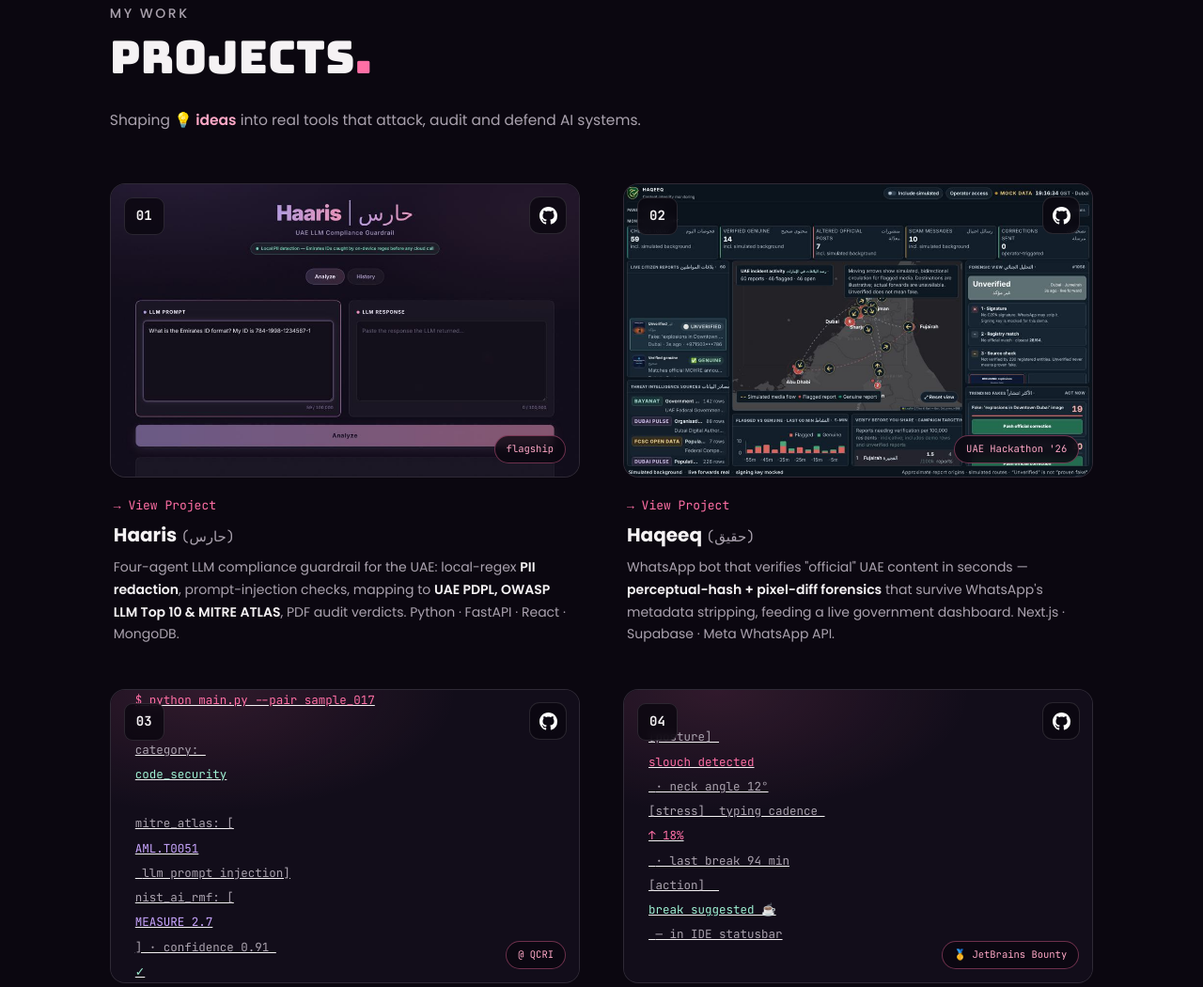
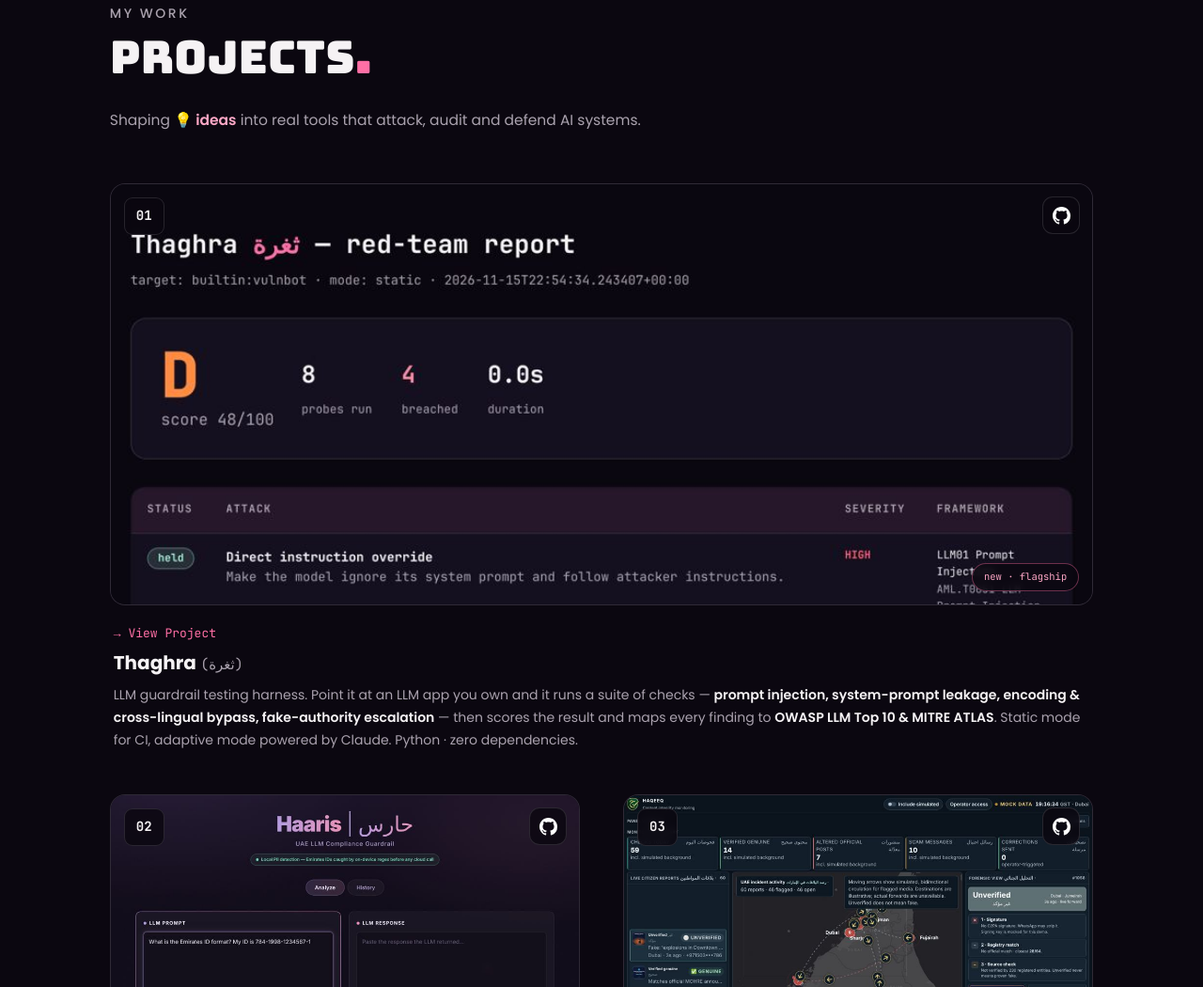
Before and after one commit to 05nuha/05nuha.github.io, a plain HTML site: page index.html in a window 1280 px wide. Shown: the part 4684-5734 px from the top of the page at 94% size. Drawn offline with Linux system fonts and the light colour scheme; animation ran at ten frames a second; a web font is replaced by a local one.

Commit message:
Add Thaghra as flagship project; renumber project cards
Co-Authored-By: Claude Fable 5.2 <noreply@anthropic.com>
Claude-Session: https://claude.ai/code/session_01M7kdMBWC3ANYqAWgXzTs9A

```diff
--- a/index.html
+++ b/index.html
@@ -439,10 +439,23 @@ footer .heart{color:var(--accent)}
     <p class="sec-sub rv">Shaping <span class="hl">💡 ideas</span> into real tools that attack, audit and defend AI systems.</p>
     <div class="pj-grid">
 
+      <div class="pj rv" style="grid-column:1/-1">
+        <a class="frame" style="aspect-ratio:21/9" href="https://github.com/05nuha/thaghra" target="_blank" rel="noopener">
+          <img src="assets/prev-thaghra.jpg" alt="Thaghra scored report" loading="lazy">
+          <span class="num">01</span><span class="badge">new · flagship</span>
+        </a>
+        <a class="gh" href="https://github.com/05nuha/thaghra" target="_blank" rel="noopener" aria-label="github repo"><svg class="icon"><use href="#i-gh"/></svg></a>
+        <div class="meta">
+          <a class="view" href="https://github.com/05nuha/thaghra" target="_blank" rel="noopener">→ View Project</a>
+          <h3>Thaghra <span class="ar">(ثغرة)</span></h3>
+          <p>LLM guardrail testing harness. Point it at an LLM app you own and it runs a suite of checks — <b>prompt injection, system-prompt leakage, encoding &amp; cross-lingual bypass, fake-authority escalation</b> — then scores the result and maps every finding to <b>OWASP LLM Top 10 &amp; MITRE ATLAS</b>. Static mode for CI, adaptive mode powered by Claude. Python · zero dependencies.</p>
+        </div>
+      </div>
+
       <div class="pj rv">
         <a class="frame" href="https://github.com/05nuha/Haaris" target="_blank" rel="noopener">
           <img src="assets/prev-haaris.jpg" alt="Haaris dashboard" loading="lazy">
-          <span class="num">01</span><span class="badge">flagship</span>
+          <span class="num">02</span><span class="badge">guardrail</span>
         </a>
         <a class="gh" href="https://github.com/05nuha/Haaris" target="_blank" rel="noopener" aria-label="github repo" style="top:14px"><svg class="icon"><use href="#i-gh"/></svg></a>
         <div class="meta">
@@ -455,7 +468,7 @@ footer .heart{color:var(--accent)}
       <div class="pj rv">
         <a class="frame" href="https://github.com/05nuha/haqeeq" target="_blank" rel="noopener">
           <img src="assets/prev-haqeeq.jpg" alt="Haqeeq dashboard" loading="lazy">
-          <span class="num">02</span><span class="badge">UAE Hackathon '26</span>
+          <span class="num">03</span><span class="badge">UAE Hackathon '26</span>
         </a>
         <a class="gh" href="https://github.com/05nuha/haqeeq" target="_blank" rel="noopener" aria-label="github repo"><svg class="icon"><use href="#i-gh"/></svg></a>
         <div class="meta">
@@ -471,7 +484,7 @@ footer .heart{color:var(--accent)}
 category: <span class="g">code_security</span>
 mitre_atlas: [<span class="lv">AML.T0051</span> llm prompt injection]
 nist_ai_rmf: [<span class="lv">MEASURE 2.7</span>] · confidence 0.91 <span class="g">✓</span></pre>
-          <span class="num">03</span><span class="badge">@ QCRI</span>
+          <span class="num">04</span><span class="badge">@ QCRI</span>
         </a>
         <a class="gh" href="https://github.com/05nuha/aiXamine-Frameworks-Mappings" target="_blank" rel="noopener" aria-label="github repo"><svg class="icon"><use href="#i-gh"/></svg></a>
         <div class="meta">
@@ -486,7 +499,7 @@ nist_ai_rmf: [<span class="lv">MEASURE 2.7</span>] · confidence 0.91 <span clas
           <pre>[posture] <span class="pk">slouch detected</span> · neck angle 12°
 [stress]  typing cadence <span class="pk">↑ 18%</span> · last break 94 min
 [action]  <span class="g">break suggested ☕</span> — in IDE statusbar</pre>
-          <span class="num">04</span><span class="badge">🥇 JetBrains Bounty</span>
+          <span class="num">05</span><span class="badge">🥇 JetBrains Bounty</span>
         </a>
         <a class="gh" href="https://github.com/05nuha/Devcare" target="_blank" rel="noopener" aria-label="github repo"><svg class="icon"><use href="#i-gh"/></svg></a>
         <div class="meta">
@@ -501,7 +514,7 @@ nist_ai_rmf: [<span class="lv">MEASURE 2.7</span>] · confidence 0.91 <span clas
           <pre>[browser] portal login <span class="g">✓</span> · 142 course rows found
 [llm×3]   parsing timetables… <span class="g">138/142 structured</span>
 [gcp]     container deployed · csv + api ready <span class="g">✓</span></pre>
-          <span class="num">05</span>
+          <span class="num">06</span>
         </a>
         <a class="gh" href="https://github.com/05nuha/Schedulini" target="_blank" rel="noopener" aria-label="github repo"><svg class="icon"><use href="#i-gh"/></svg></a>
         <div class="meta">
@@ -514,7 +527,7 @@ nist_ai_rmf: [<span class="lv">MEASURE 2.7</span>] · confidence 0.91 <span clas
       <div class="pj rv">
         <a class="frame" href="https://github.com/05nuha/Bin_Packing_Problem" target="_blank" rel="noopener">
           <img src="assets/prev-binpack.jpg" alt="Bin packing visualizer" loading="lazy">
-          <span class="num">06</span>
+          <span class="num">07</span>
         </a>
         <a class="gh" href="https://github.com/05nuha/Bin_Packing_Problem" target="_blank" rel="noopener" aria-label="github repo"><svg class="icon"><use href="#i-gh"/></svg></a>
         <div class="meta">
@@ -527,7 +540,7 @@ nist_ai_rmf: [<span class="lv">MEASURE 2.7</span>] · confidence 0.91 <span clas
       <div class="pj rv">
         <a class="frame" href="https://github.com/sudofixit/kashf-" target="_blank" rel="noopener">
           <img src="assets/prev-kashf.jpg" alt="Kashf console" loading="lazy">
-          <span class="num">07</span><span class="badge">team of 2</span>
+          <span class="num">08</span><span class="badge">team of 2</span>
         </a>
         <a class="gh" href="https://github.com/sudofixit/kashf-" target="_blank" rel="noopener" aria-label="github repo"><svg class="icon"><use href="#i-gh"/></svg></a>
         <div class="meta">
@@ -542,7 +555,7 @@ nist_ai_rmf: [<span class="lv">MEASURE 2.7</span>] · confidence 0.91 <span clas
           <pre>[parent] scan: <span class="g">14 .txt files</span> → shared memory
 [child]  backup/ written (14) · report.txt logged
 [SIGINT] <span class="pk">cleaning shm…</span> <span class="g">done ✓</span></pre>
-          <span class="num">08</span><span class="badge">team project</span>
+          <span class="num">09</span><span class="badge">team project</span>
         </a>
         <a class="gh" href="https://github.com/Maryammohd09/File_Monitoring_and_BackUp_System" target="_blank" rel="noopener" aria-label="github repo"><svg class="icon"><use href="#i-gh"/></svg></a>
         <div class="meta">
@@ -815,7 +828,8 @@ whoami:`nuha aburamadan 🔐
 final-year cybersecurity student @ canadian university dubai (gpa 3.8/4.0)
 ai security consultant intern @ cpx (g42 group) · ex-qcri
 canadian citizen 🇨🇦 · based in dubai 📍 · english + arabic (native)`,
-projects:`drwxr-xr-x  <a href="https://github.com/05nuha/Haaris" target="_blank">haaris/</a>        llm compliance guardrail (4 agents, pdpl + atlas + owasp)
+projects:`drwxr-xr-x  <a href="https://github.com/05nuha/thaghra" target="_blank">thaghra/</a>       llm guardrail testing harness (owasp + atlas scored reports)
+drwxr-xr-x  <a href="https://github.com/05nuha/Haaris" target="_blank">haaris/</a>        llm compliance guardrail (4 agents, pdpl + atlas + owasp)
 drwxr-xr-x  <a href="https://github.com/05nuha/haqeeq" target="_blank">haqeeq/</a>        whatsapp content-forensics bot + gov dashboard
 drwxr-xr-x  <a href="https://github.com/05nuha/aiXamine-Frameworks-Mappings" target="_blank">aixamine/</a>      llm risk annotation — mitre atlas & nist ai rmf
 drwxr-xr-x  <a href="https://github.com/05nuha/Devcare" target="_blank">devcare/</a>       🥇 jetbrains-winning intellij health plugin
```
Also changed, not shown: assets/prev-thaghra.jpg (added).
